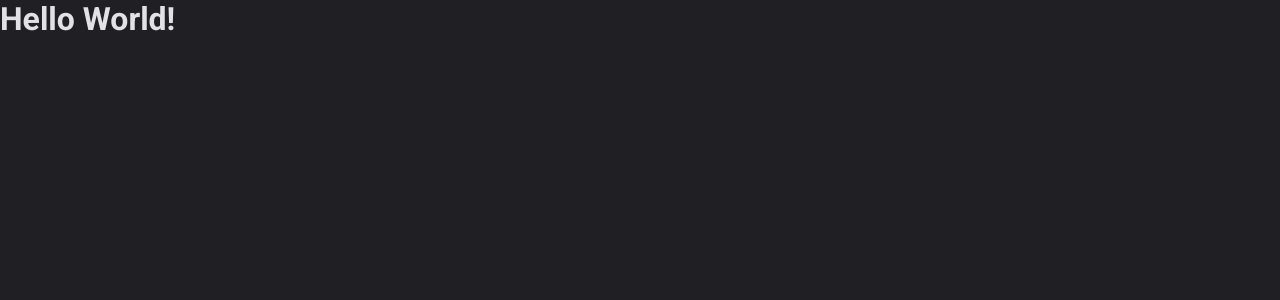
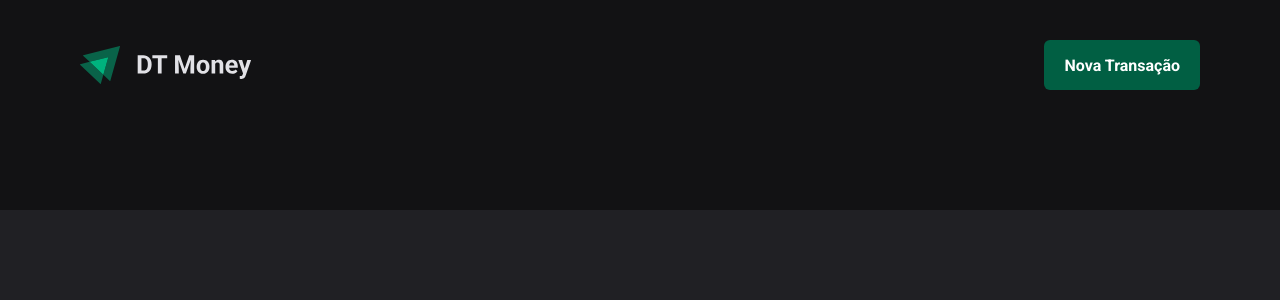
Before and after one commit to Azafman/03dt-money, a React (Vite) app: page / in a window 1280 px wide. Shown: the top 300 px of the page. Built offline with nearby package versions, Linux system fonts and the light colour scheme.

Commit message:
Estrutura visual - componente: header

```diff
--- a/src/App.tsx
+++ b/src/App.tsx
@@ -1,6 +1,7 @@
+import { Transactions } from "./pages/Transactions"
 
 export const  App = () => {
   return (
-    <h1>Hello World!</h1>
+    <Transactions />
   )
 }
--- /dev/null
+++ b/src/components/Header/index.tsx
@@ -0,0 +1,13 @@
+import { HeaderContainer, HeaderContent, NewTransactionButton } from './styles'
+import logoImg from '../../assets/logo.svg'
+
+export const Header = () => {
+  return (
+    <HeaderContainer>
+        <HeaderContent>
+            <img src={logoImg} alt="" />
+            <NewTransactionButton>Nova Transação</NewTransactionButton>
+        </HeaderContent>
+    </HeaderContainer>
+  )
+}
--- /dev/null
+++ b/src/components/Header/styles.ts
@@ -0,0 +1,32 @@
+import styled from "styled-components";
+
+export const HeaderContainer = styled.header`
+    background: ${props => props.theme['gray-900']};
+    padding: 2.5rem 0 7.5rem;
+`
+export const HeaderContent = styled.div`
+    width: 100%;
+    max-width: 1120px;
+    margin: 0 auto;
+
+    display: flex;
+    justify-content: space-between;
+    align-items: center;
+
+`
+
+export const NewTransactionButton = styled.button`
+    height: 50px;
+    border: 0;
+    background: ${props => props.theme['green-700']};
+    color: ${props => props.theme['white']};
+    font-weight: bold;
+    padding: 0 1.25rem;
+    border-radius: 6px;
+    cursor: pointer;
+
+    &:hover {
+        background: ${props => props.theme['gray-700']};
+        transition: background-color 0.2s;
+    }
+`
--- /dev/null
+++ b/src/pages/Transactions/index.tsx
@@ -0,0 +1,9 @@
+import { Header } from "../../components/Header"
+
+export const Transactions = () => {
+  return (
+    <div>
+        <Header></Header>
+    </div>
+  )
+}
```
Also changed, not shown: src/assets/logo.svg (added), src/pages/Transactions/styles.ts (added).
